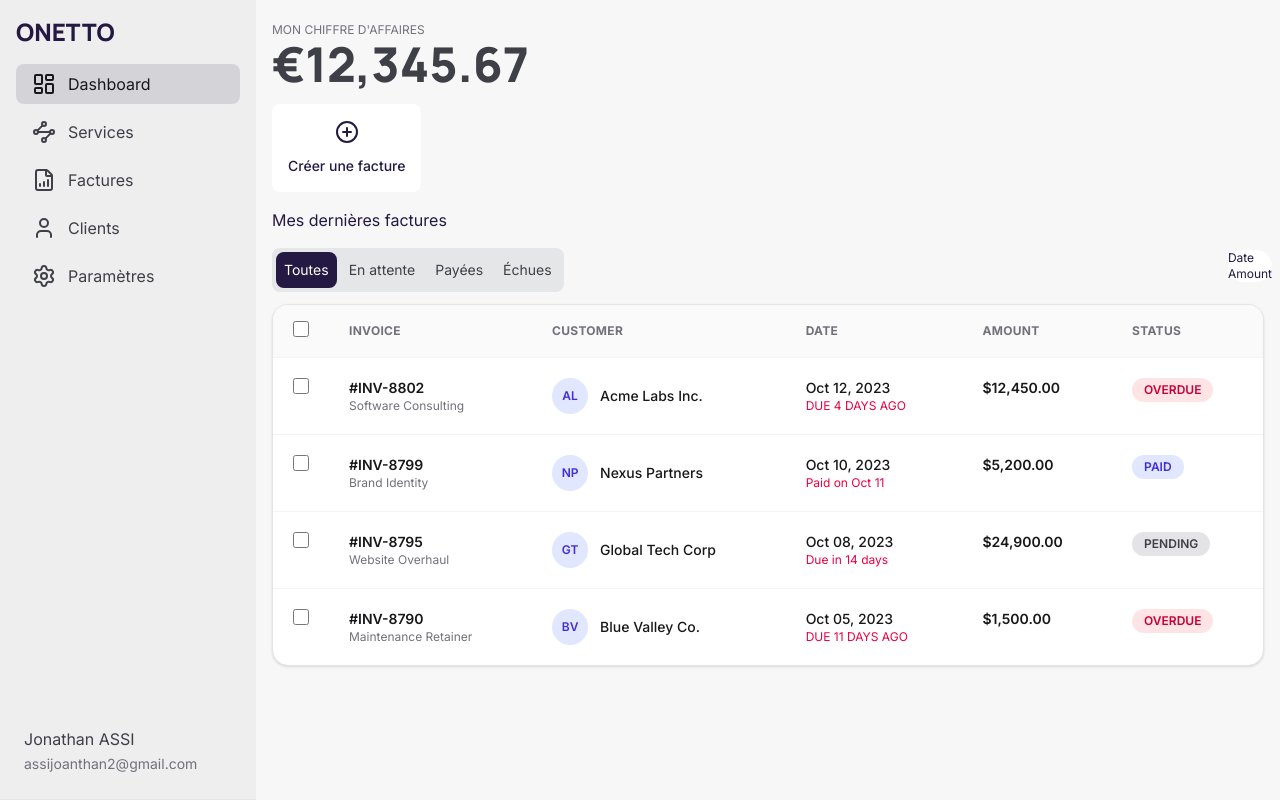
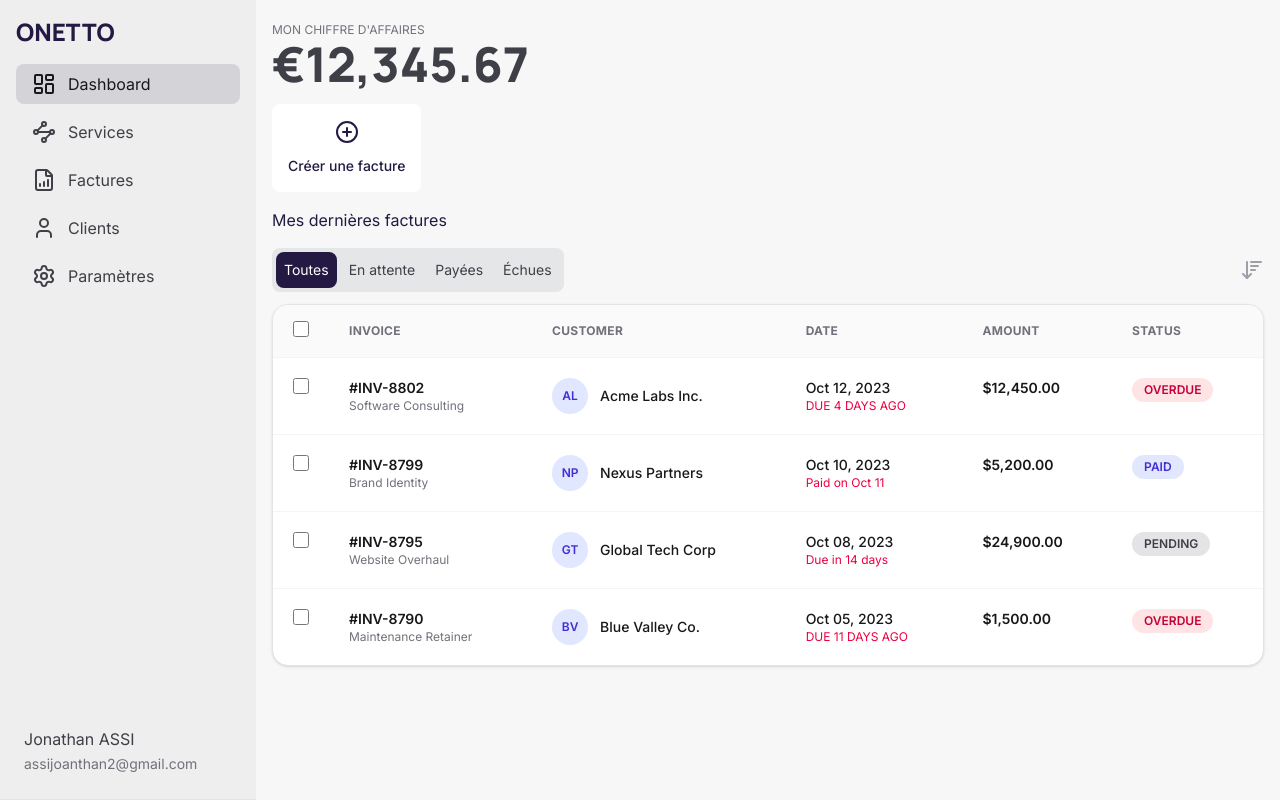
Before and after one commit to arizona-08/onetto, a Next.js app in the folder onetto-app/: page /dashboard in a window 1280 px wide. Built offline with nearby package versions, Linux system fonts and the light colour scheme.

Commit message:
Ajout du style pour le tri des factures dans InvoiceSorter.tsx

```diff
--- a/onetto-app/app/components/InvoiceSorter.tsx
+++ b/onetto-app/app/components/InvoiceSorter.tsx
@@ -1,14 +1,31 @@
 import { SortDesc } from 'lucide-react'
 import React from 'react'
 
-function InvoiceSorter() {
+interface InvoiceSorterProps {
+  sortMethod: 'date' |  'amount'
+  setSortMethod: (sort: 'date' | 'amount') => void
+  isOpen: boolean
+  setIsOpen: (isOpen: boolean) => void
+}
+
+function InvoiceSorter({sortMethod, setSortMethod, isOpen, setIsOpen}: InvoiceSorterProps) {
+
+  function closeSort(){
+    setIsOpen(false);
+  }
   return (
-    <div className="relative">
-      <SortDesc className="text-zinc-400" />
-      <div className="absolute -top-2 -right-2 rounded-full bg-white text-xs flex items-center justify-center">
-        <ul>
-          <li>Date</li>
-          <li>Amount</li>
+    <div className={`relative `}>
+      <SortDesc className="text-zinc-400 cursor-pointer" onClick={() => setIsOpen(!isOpen)}/>
+      <div className={`${isOpen ? 'block' : 'hidden'} absolute top-full right-0 p-1 min-w-35 rounded-lg bg-white text-sm border border-gray-100 shadow-sm`}>
+        <ul className="space-y-1">
+          <li className={`px-3 py-1 rounded-md hover:bg-gray-200 ${sortMethod === 'date' ? 'bg-gray-200' : ''}`} onClick={() => {
+            setSortMethod('date')
+            closeSort()
+            }}>Date</li>
+          <li className={`px-3 py-1 rounded-md hover:bg-gray-200 ${sortMethod === 'amount' ? 'bg-gray-200' : ''}`} onClick={() => {
+            setSortMethod('amount')
+            closeSort()
+            }}>Montant</li>
         </ul>
       </div>
     </div>
--- a/onetto-app/app/components/InvoiceTable.tsx
+++ b/onetto-app/app/components/InvoiceTable.tsx
@@ -55,11 +55,13 @@ const statusStyles: Record<string, string> = {
 function InvoiceTable() {
 
   const [selectedStatus, setSelectedStatus] = React.useState('Toutes');
+  const [sortMethod, setSortMethod] = React.useState<'date' | 'amount'>('date')
+  const [isSortOpen, setIsSortOpen] = React.useState<boolean>(false)
   return (
     <>
       <div className="flex items-center justify-between">
         <InvoiceSelector selectedStatus={selectedStatus} onSelectStatus={setSelectedStatus} />
-        <InvoiceSorter />
+        <InvoiceSorter sortMethod={sortMethod} setSortMethod={setSortMethod} isOpen={isSortOpen} setIsOpen={setIsSortOpen} />
       </div>
       <div className="mt-3 overflow-x-auto rounded-2xl border border-zinc-200 bg-white shadow-sm">
         <table className="min-w-185 w-full border-collapse text-left">
```
